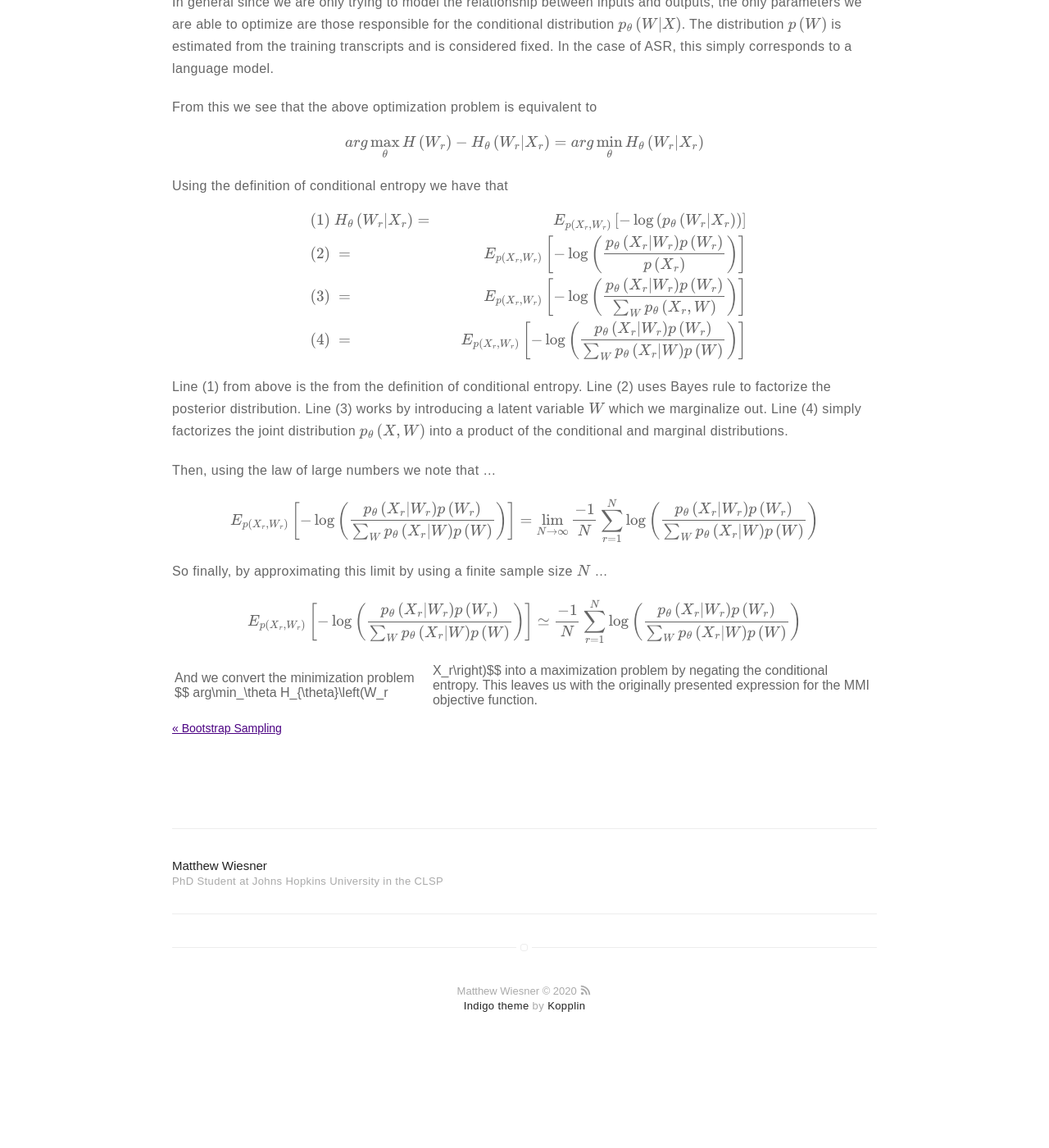
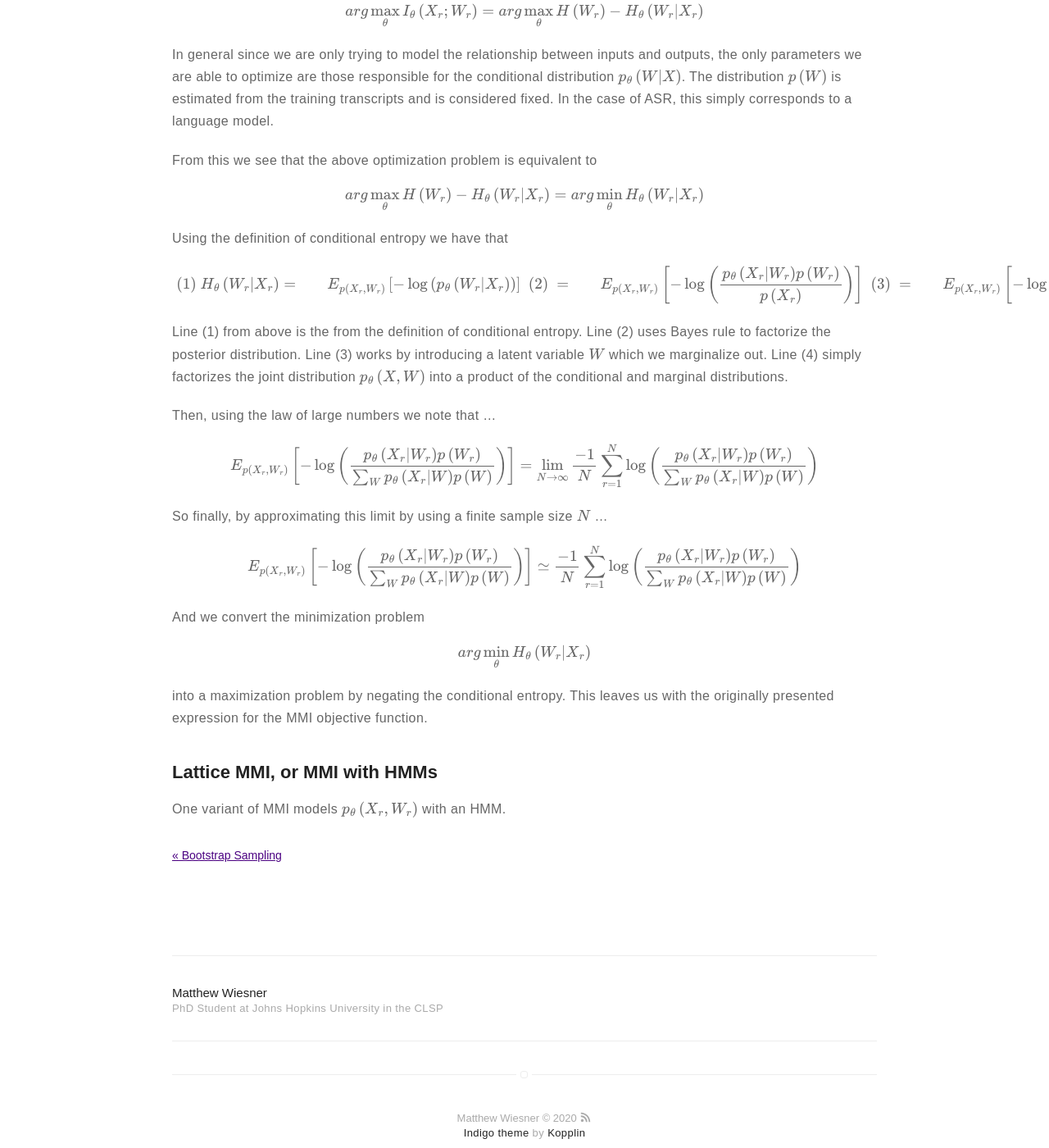
Before and after one commit to m-wiesner/m-wiesner.github.io, a Jekyll site: the page built from _posts/2020-01-22-LF-MMI.markdown, in a window 1280 px wide and 1400 px high, scrolled down 1068 px. Shown: the whole window at 82% size. Built offline with Jekyll 4.4.1, drawn with Linux system fonts in a browser that asks for light colours; formulas are drawn with MathJax 3; before the commit the page ends 2366 px from its top, so only the background shows below that; some of the changed text lies outside the part shown.

Commit message:
Update 2020-01-22-LF-MMI.markdown

```diff
--- a/_posts/2020-01-22-LF-MMI.markdown
+++ b/_posts/2020-01-22-LF-MMI.markdown
@@ -25,6 +25,7 @@
 **Maximum Conditional Likelihood Estimation**. LF-MMI is essentially just the MMI objective function that has been modified to enable
 training ASR systems on GPU. I describe these modificaitons later. For now, I am just going to describe the MMI objective function.
 
+## Relationship of Maximum Mutual Information Objective to Mutual Information
 The MMI objective function is called MMI, because it can be derived from maximizing the mutual information between the input
 $$X$$, and output $$W$$ sequences. First the MMI objective function is
 
@@ -44,14 +45,12 @@
 
 Using the definition of conditional entropy we have that
 
-$$
 \begin{align}
-\mbox{ (1)   } & H_{\theta}\left(W_r | X_r\right) =& E_{p\left(X_r, W_r\right)} \left[ - \log \left(p_{\theta}\left(W_r | X_r\right)\right)\right] \\\
-\mbox{ (2)   } & =& E_{p\left(X_r, W_r\right)} \left[ - \log \left(\frac{p_{\theta}\left(X_r | W_r\right) p\left(W_r\right)}{p\left(X_r\right)}\right)\right] \\\
-\mbox{ (3)   } & =& E_{p\left(X_r, W_r\right)} \left[ - \log \left(\frac{p_{\theta}\left(X_r | W_r\right) p\left(W_r\right)}{\sum_{W} p_{\theta}\left(X_r , W\right)}\right)\right] \\\
-\mbox{ (4)   } & =& E_{p\left(X_r, W_r\right)} \left[ - \log \left(\frac{p_{\theta}\left(X_r | W_r\right) p\left(W_r\right)}{\sum_{W} p_{\theta}\left(X_r | W\right) p\left(W\right)}\right)\right]
+\mbox{ (1)   } H_{\theta}\left(W_r | X_r\right) &=& E_{p\left(X_r, W_r\right)} \left[ - \log \left(p_{\theta}\left(W_r | X_r\right)\right)\right] \\\
+\mbox{ (2)   } &=& E_{p\left(X_r, W_r\right)} \left[ - \log \left(\frac{p_{\theta}\left(X_r | W_r\right) p\left(W_r\right)}{p\left(X_r\right)}\right)\right] \\\
+\mbox{ (3)   } &=& E_{p\left(X_r, W_r\right)} \left[ - \log \left(\frac{p_{\theta}\left(X_r | W_r\right) p\left(W_r\right)}{\sum_{W} p_{\theta}\left(X_r , W\right)}\right)\right] \\\
+\mbox{ (4)   } &=& E_{p\left(X_r, W_r\right)} \left[ - \log \left(\frac{p_{\theta}\left(X_r | W_r\right) p\left(W_r\right)}{\sum_{W} p_{\theta}\left(X_r | W\right) p\left(W\right)}\right)\right]
 \end{align}
-$$
 
 Line (1) from above is the from the definition of conditional entropy. Line (2) uses Bayes rule to factorize the posterior distribution. Line (3)
 works by introducing a latent variable $$W$$ which we marginalize out. Line (4) simply factorizes the joint distribution $$p_{\theta}\left(X, W\right)$$
@@ -65,4 +64,11 @@
 
 $$ E_{p\left(X_r, W_r\right)} \left[ - \log \left(\frac{p_{\theta}\left(X_r | W_r\right) p\left(W_r\right)}{\sum_{W} p_{\theta}\left(X_r | W\right) p\left(W\right)}\right)\right] \simeq \frac{-1}{N} \sum_{r=1}^{N}\log\left(\frac{p_{\theta}\left(X_r | W_r\right) p\left(W_r\right)}{\sum_{W} p_{\theta}\left(X_r | W\right) p\left(W\right)}\right)$$
 
-And we convert the minimization problem $$ arg\min_\theta H_{\theta}\left(W_r | X_r\right)$$ into a maximization problem by negating the conditional entropy. This leaves us with the originally presented expression for the MMI objective function.
+And we convert the minimization problem
+
+$$arg\min_{\theta} H_{\theta}\left(W_r | X_r\right) $$
+
+into a maximization problem by negating the conditional entropy. This leaves us with the originally presented expression for the MMI objective function.
+
+## Lattice MMI, or MMI with HMMs
+One variant of MMI models $$p_{\theta}\left(X_r, W_r\right)$$ with an HMM.
```
